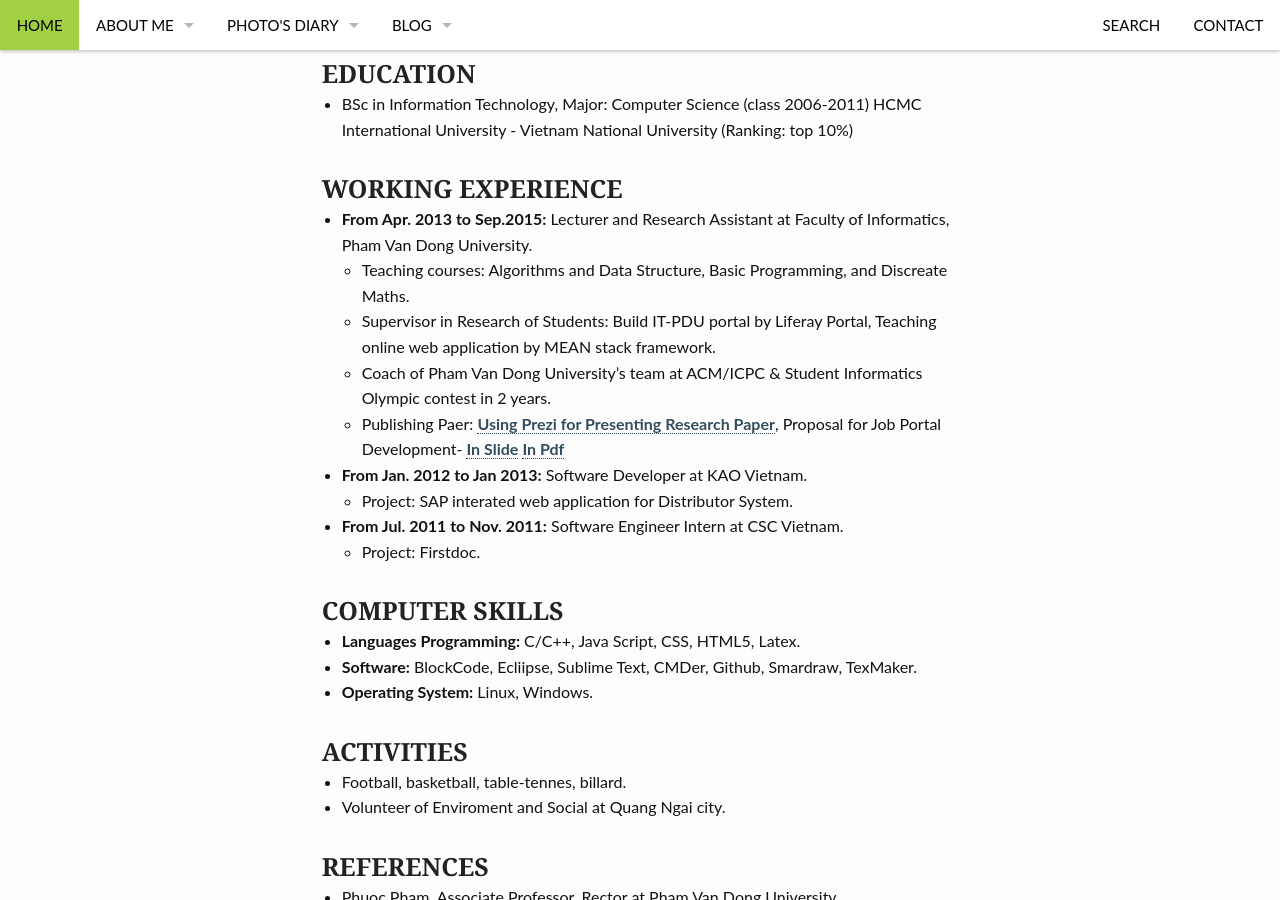
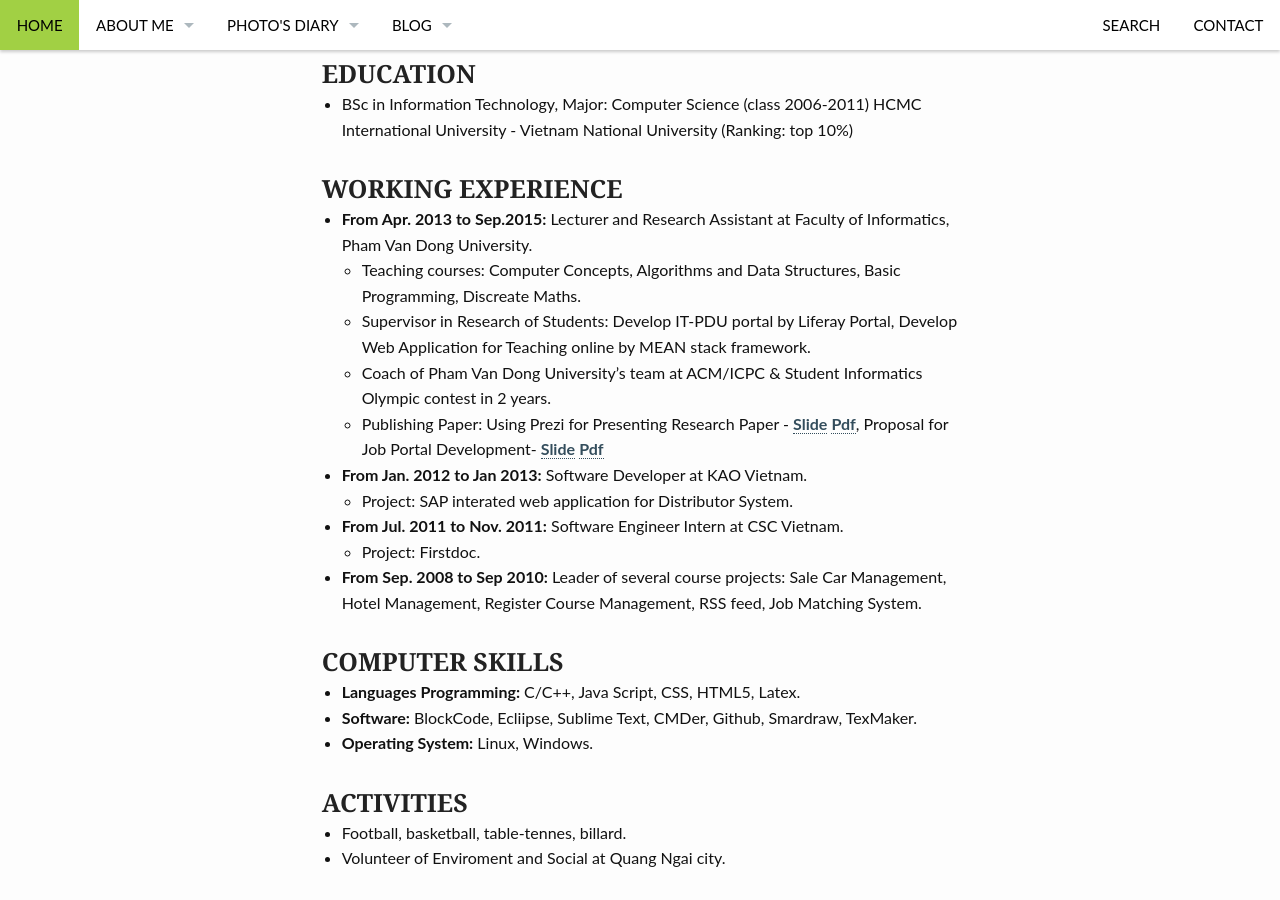
Before and after one commit to duybuidotvn/duybuidotvn.github.io, a Jekyll site: the page built from _posts/about/2015-02-10-curriculum-vitae.md, in a window 1280 px wide and 900 px high, scrolled down 475 px. Built offline with Jekyll 4.4.1, drawn with Linux system fonts in a browser that asks for light colours.

Commit message:
12052015-1109-cv

```diff
--- a/_posts/about/2015-02-10-curriculum-vitae.md
+++ b/_posts/about/2015-02-10-curriculum-vitae.md
@@ -29,16 +29,16 @@ header: no
 - BSc in Information Technology, Major: Computer Science (class 2006-2011) HCMC International University - Vietnam National University (Ranking: top 10%)
 
 ###**WORKING EXPERIENCE**
-
 - **From Apr. 2013 to Sep.2015:** Lecturer and Research Assistant at Faculty of Informatics, Pham Van Dong University.
-	- Teaching courses: Algorithms and Data Structure, Basic Programming, and Discreate Maths.
-	- Supervisor in Research of Students: Build IT-PDU portal by Liferay Portal, Teaching online web application by MEAN stack framework.
+	- Teaching courses: Computer Concepts, Algorithms and Data Structures, Basic Programming, Discreate Maths.
+	- Supervisor in Research of Students: Develop IT-PDU portal by Liferay Portal, Develop Web Application for Teaching online by MEAN stack framework.
 	- Coach of Pham Van Dong University’s team at ACM/ICPC & Student Informatics Olympic contest in 2 years.
-	- Publishing Paer: [Using Prezi for Presenting Research Paper][2], Proposal for Job Portal Development- [In Slide][3] [In Pdf][4]
+	- Publishing Paper: Using Prezi for Presenting Research Paper - [Slide][2] [Pdf][3], Proposal for Job Portal Development- [Slide][4] [Pdf][5]
 - **From Jan. 2012 to Jan 2013:** Software Developer at KAO Vietnam.
 	- Project: SAP interated web application for Distributor System.
 - **From Jul. 2011 to Nov. 2011:** Software Engineer Intern at CSC Vietnam.
 	- Project: Firstdoc.
+- **From Sep. 2008 to Sep 2010:** Leader of several course projects: Sale Car Management, Hotel Management, Register Course Management, RSS feed, Job Matching System.
 
 ###**COMPUTER SKILLS**
 - **Languages Programming:** C/C++, Java Script, CSS, HTML5, Latex.
```
Also changed, not shown: other parts of _posts/about/2015-02-10-curriculum-vitae.md (+4 -3 lines).
